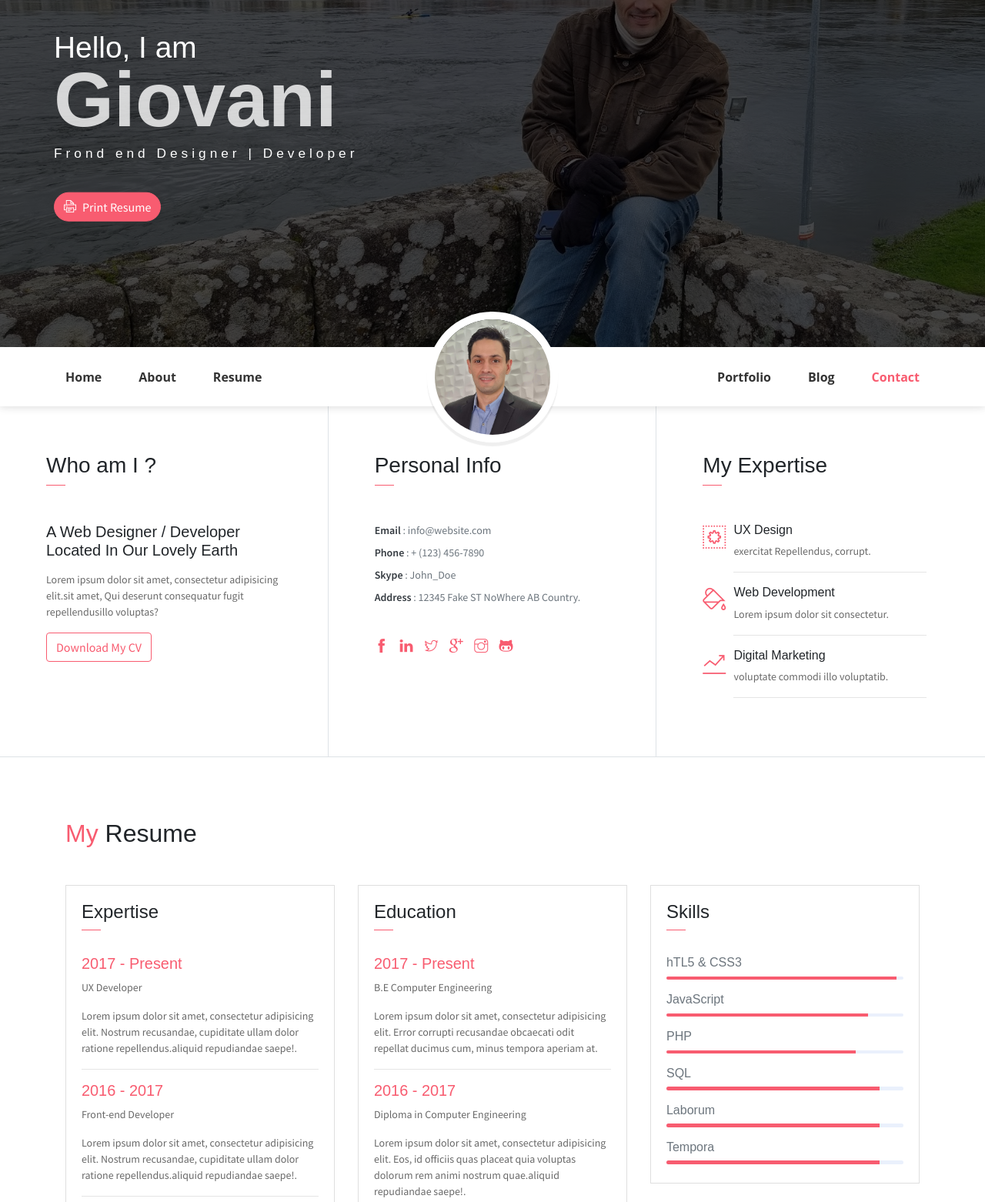
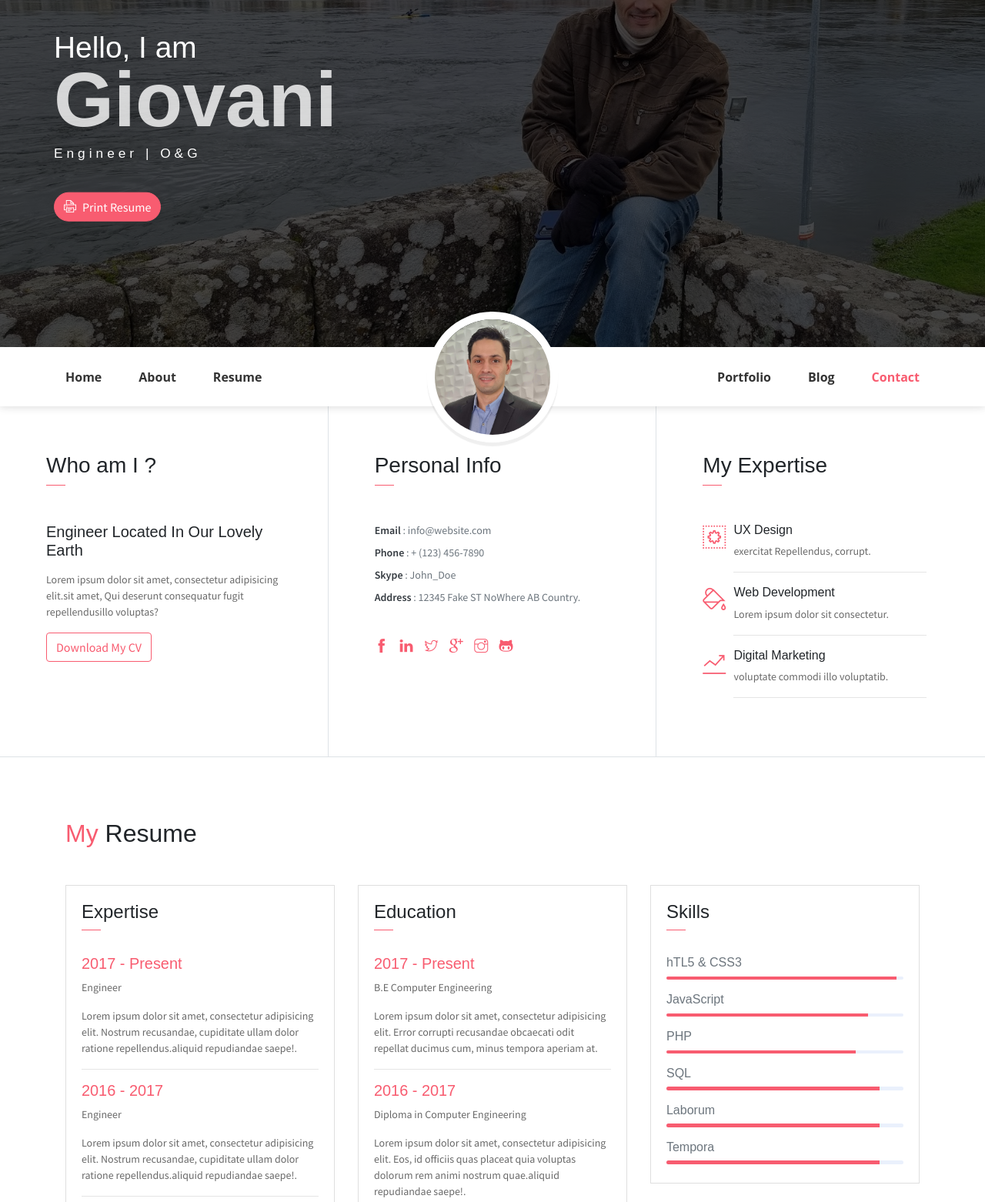
Before and after one commit to giovanimachado/giovanimachado.github.io, a website: page index.html in a window 1280 px wide. Shown: the part 189-1751 px from the top of the page at 77% size. Drawn offline with Linux system fonts and the light colour scheme; some packages are replaced by stand-ins of ours; some icons are missing.

Commit message:
update site

```diff
--- a/index.html
+++ b/index.html
@@ -26,7 +26,7 @@
             <div class="header-content">
                 <h4 class="header-subtitle" >Hello, I am</h4>
                 <h1 class="header-title">Giovani</h1>
-                <h6 class="header-mono" >Frond end Designer | Developer</h6>
+                <h6 class="header-mono" >Engineer | O&G</h6>
                 <button class="btn btn-primary btn-rounded"><i class="ti-printer pr-2"></i>Print Resume</button>
             </div>
         </div>
@@ -52,7 +52,7 @@
                     <img src="assets/imgs/avatar.jpg" alt="" class="brand-img">
                     <li class="brand-txt">
                         <h5 class="brand-title">Giovani</h5>
-                        <div class="brand-subtitle">Web Designer | Developer</div>
+                        <div class="brand-subtitle">Engineer | O&G</div>
                     </li>
                 </ul>
                 <ul class="navbar-nav ml-auto">
@@ -74,7 +74,7 @@
             <div class="col-lg-4 about-card">
                 <h3 class="font-weight-light">Who am I ?</h3>
                 <span class="line mb-5"></span>
-                <h5 class="mb-3">A Web Designer / Developer Located In Our Lovely Earth</h5>
+                <h5 class="mb-3">Engineer Located In Our Lovely Earth</h5>
                 <p class="mt-20">Lorem ipsum dolor sit amet, consectetur adipisicing elit.sit amet, Qui deserunt consequatur fugit repellendusillo voluptas?</p>
                 <button class="btn btn-outline-danger"><i class="icon-down-circled2 "></i>Download My CV</button>
             </div>
@@ -142,11 +142,11 @@
                         </div>
                         <div class="card-body">
                             <h6 class="title text-danger">2017 - Present</h6>
-                            <P>UX Developer</P>
+                            <P>Engineer</P>
                             <P class="subtitle">Lorem ipsum dolor sit amet, consectetur adipisicing elit. Nostrum recusandae, cupiditate ullam dolor ratione repellendus.aliquid repudiandae saepe!.</P>
                             <hr>
                             <h6 class="title text-danger">2016 - 2017</h6>
-                            <P>Front-end Developer</P>
+                            <P>Engineer</P>
                             <P class="subtitle">Lorem ipsum dolor sit amet, consectetur adipisicing elit. Nostrum recusandae, cupiditate ullam dolor ratione repellendus.aliquid repudiandae saepe!.</P>
                             <hr>
                             <h6 class="title text-danger">2015 - 2016</h6>
@@ -705,7 +705,7 @@
     <div class="section contact" id="contact">
         <div id="map" class="map"></div>
         <div class="container">
-            <div class="row">
+            <div class="row justify-content-center">
                 <!--
                 <div class="col-lg-8">
                     <div class="contact-form-card">
```
